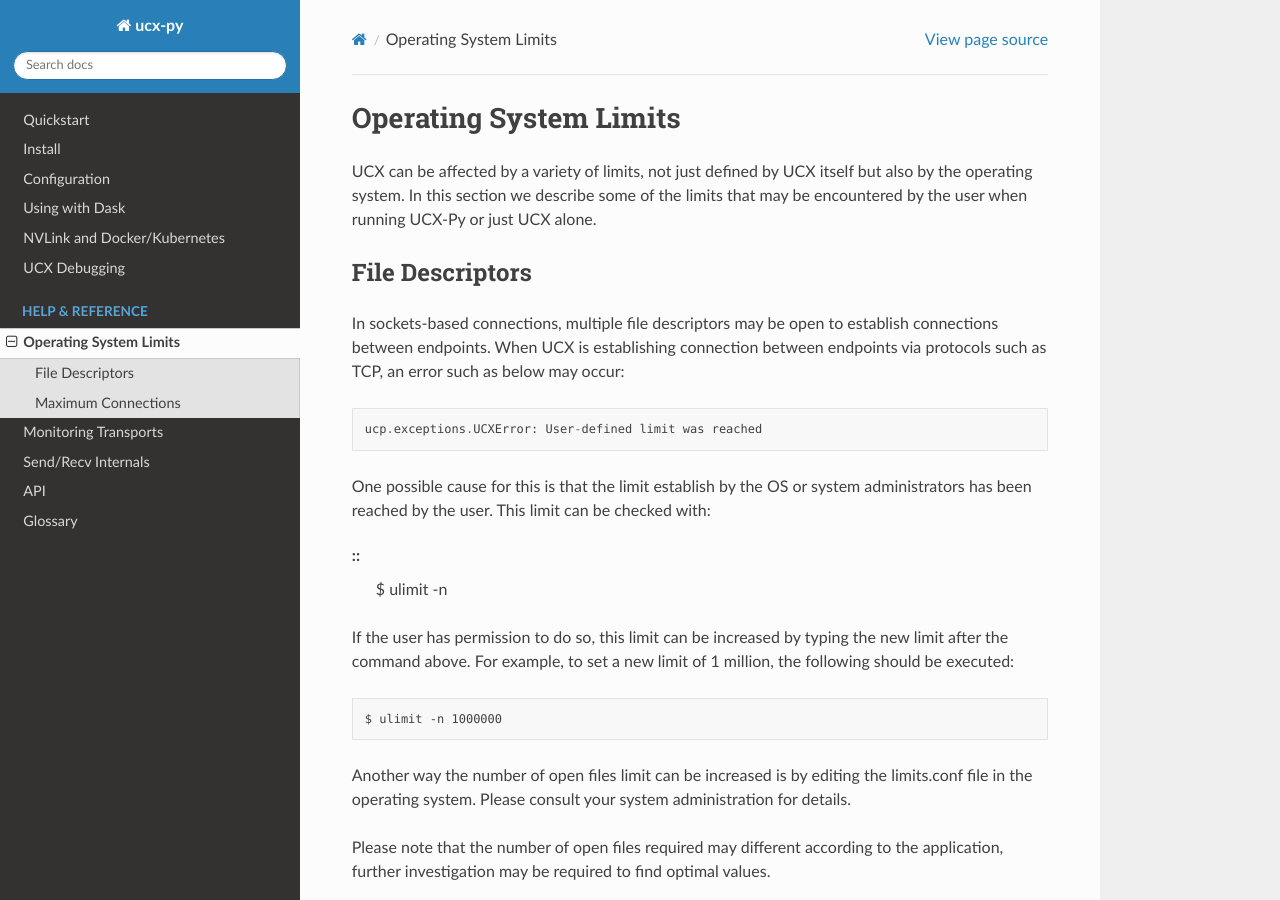
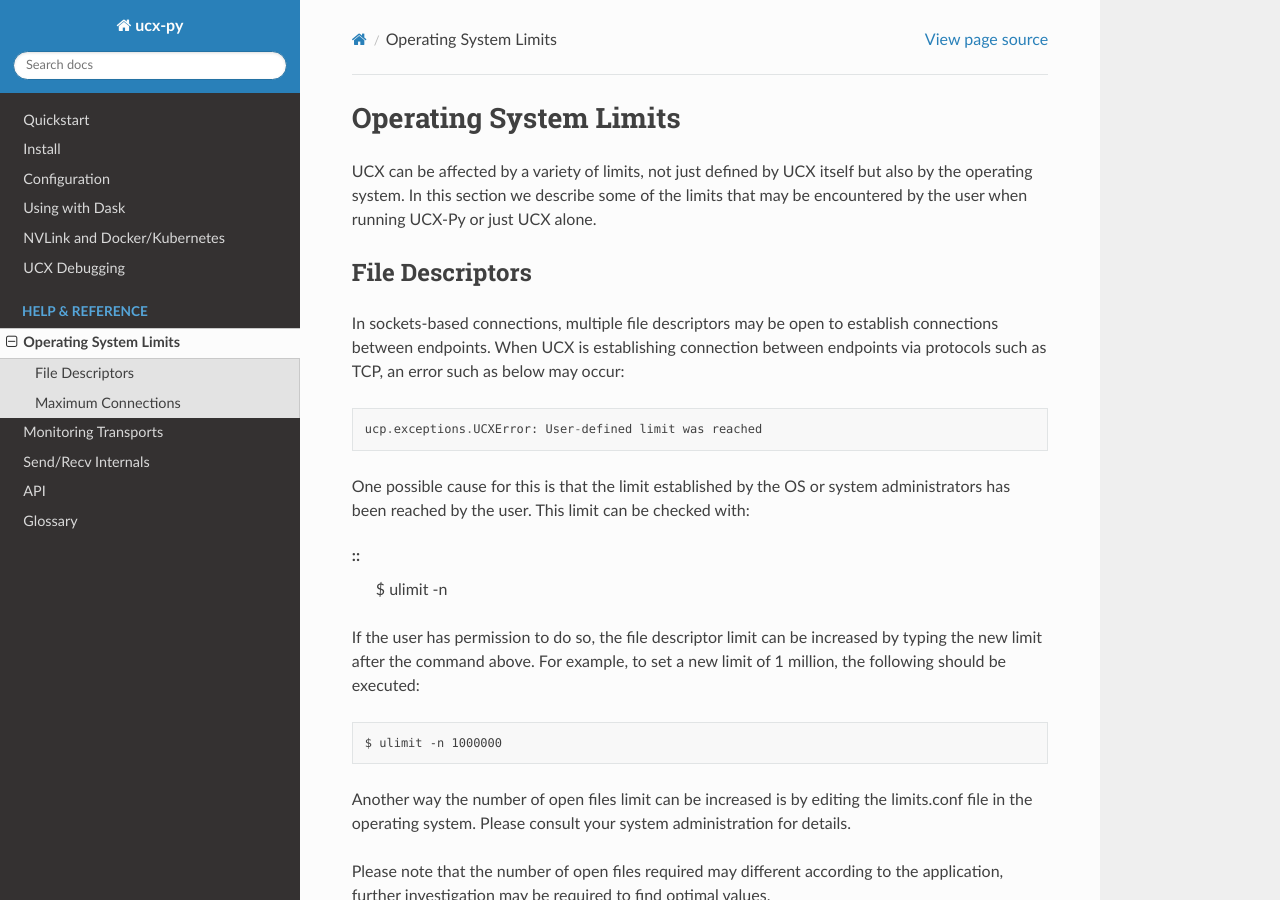
Before and after one commit to rapidsai/ucx-py, a Sphinx documentation site: the page built from docs/source/os-limits.rst, in a window 1280 px wide and 900 px high. Built offline with Sphinx 7.4.7 and the Read the Docs theme 2.0.0, drawn with Linux system fonts in a browser that asks for light colours; the version number could not be read and is left out.

Commit message:
Apply suggestions from code review
Co-authored-by: Benjamin Zaitlen <quasiben@users.noreply.github.com>

```diff
--- a/docs/source/os-limits.rst
+++ b/docs/source/os-limits.rst
@@ -13,12 +13,12 @@
 
     ucp.exceptions.UCXError: User-defined limit was reached
 
-One possible cause for this is that the limit establish by the OS or system administrators has been reached by the user. This limit can be checked with:
+One possible cause for this is that the limit established by the OS or system administrators has been reached by the user. This limit can be checked with:
 
 ::
     $ ulimit -n
 
-If the user has permission to do so, this limit can be increased by typing the new limit after the command above. For example, to set a new limit of 1 million, the following should be executed:
+If the user has permission to do so, the file descriptor limit can be increased by typing the new limit after the command above. For example, to set a new limit of 1 million, the following should be executed:
 
 ::
 
```
